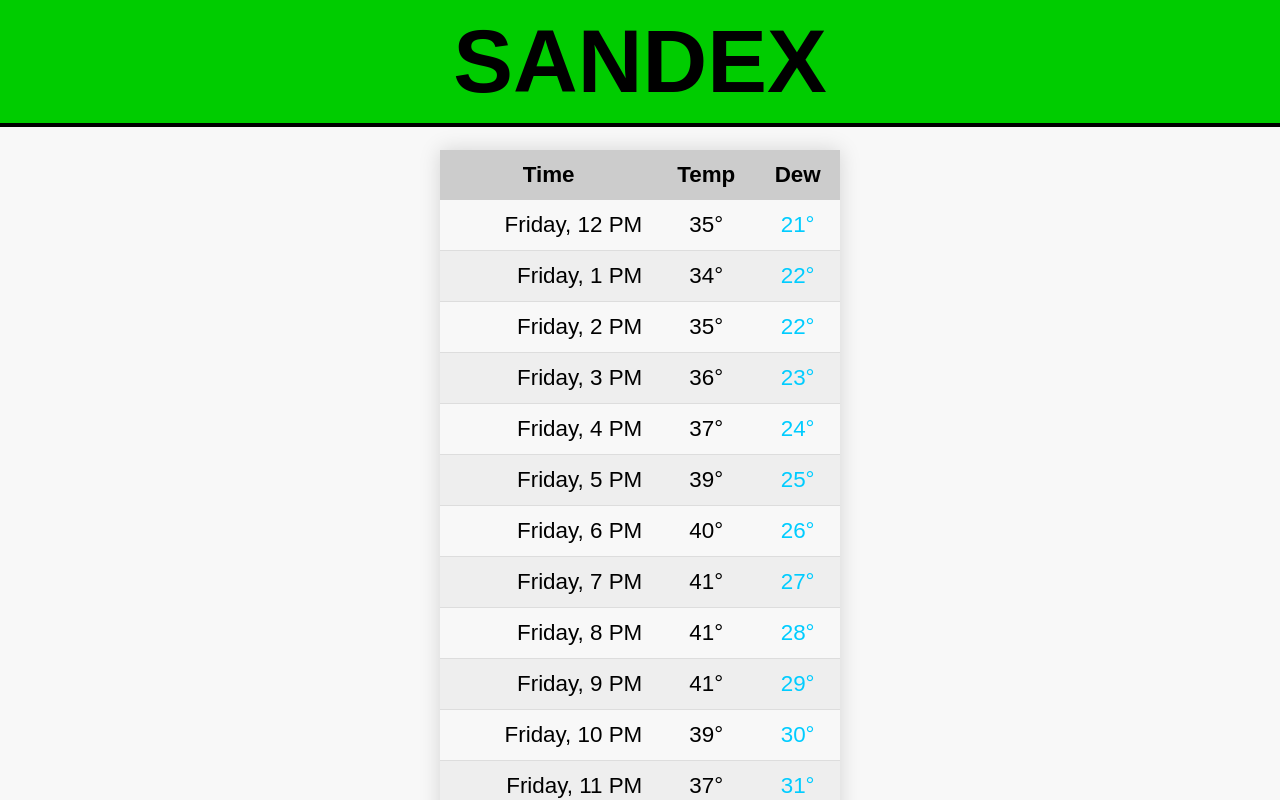
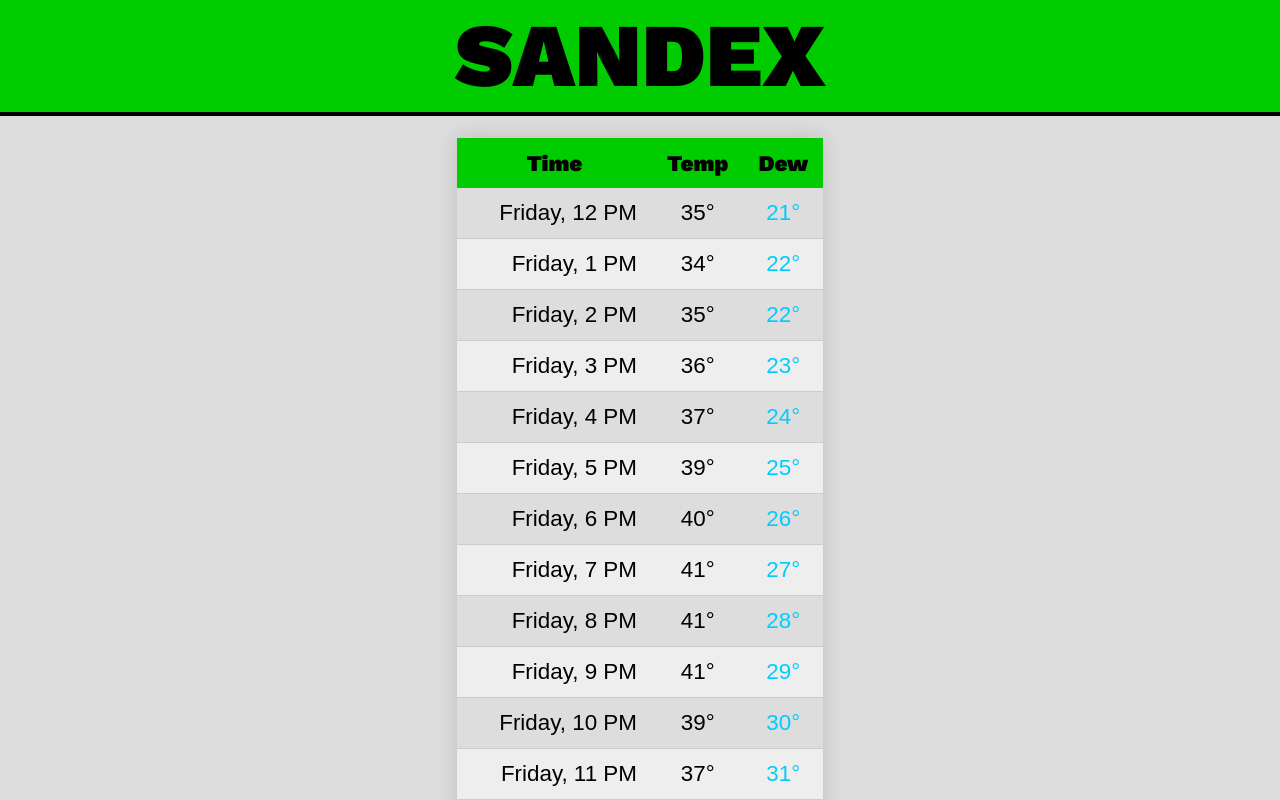
Before and after one commit to tikaro/sandex, a React (Create React App) app: page / in a window 1280 px wide. Shown: the top 800 px of the page. Built offline with nearby package versions, Linux system fonts and the light colour scheme.

Commit message:
Splashing around with SCSS updates

```diff
--- a/public/index.html
+++ b/public/index.html
@@ -7,37 +7,17 @@
     <meta name="theme-color" content="#000000" />
     <meta
       name="description"
-      content="Web site created using create-react-app"
+      content="A measure of how perfect the weather is in West Chester, PA"
     />
     <link rel="apple-touch-icon" href="%PUBLIC_URL%/wifir.png" />
-    <!--
-      manifest.json provides metadata used when your web app is installed on a
-      user's mobile device or desktop. See https://developers.google.com/web/fundamentals/web-app-manifest/
-    -->
     <link rel="manifest" href="%PUBLIC_URL%/manifest.json" />
-    <!--
-      Notice the use of %PUBLIC_URL% in the tags above.
-      It will be replaced with the URL of the `public` folder during the build.
-      Only files inside the `public` folder can be referenced from the HTML.
-
-      Unlike "/favicon.ico" or "favicon.ico", "%PUBLIC_URL%/favicon.ico" will
-      work correctly both with client-side routing and a non-root public URL.
-      Learn how to configure a non-root public URL by running `npm run build`.
-    -->
+    <style>
+      @import url('https://fonts.googleapis.com/css2?family=Work+Sans:wght@900&display=swap');
+    </style>
     <title>Sandex</title>
   </head>
   <body>
     <noscript>You need to enable JavaScript to run this app.</noscript>
     <div id="root"></div>
-    <!--
-      This HTML file is a template.
-      If you open it directly in the browser, you will see an empty page.
-
-      You can add webfonts, meta tags, or analytics to this file.
-      The build step will place the bundled scripts into the <body> tag.
-
-      To begin the development, run `npm start` or `yarn start`.
-      To create a production bundle, use `npm run build` or `yarn build`.
-    -->
   </body>
 </html>
--- a/src/App.js
+++ b/src/App.js
@@ -34,7 +34,7 @@ function App() {
       </table>
       </div>
       <div id="wifir">
-        <img src="/wifir.png" />
+        <img src="/wifir.png" alt="The wifir is the logo for 'coworkout', an outdoor co-working group" width="249px" height="249px" />
       </div>
       </>
     </div>
--- a/src/scss/colors.scss
+++ b/src/scss/colors.scss
@@ -1,12 +1,12 @@
 $sandex-true-color: #0C0;
 $sandex-true-text-color: #000;
 
-$page-background-color: #f8f8f8;
+$page-background-color: #DDD;
 $header-background-color: $sandex-true-color;
 
 $gray-1: #CCC;
-$gray-2: #DDD;
-$gray-3: #EEE;
+$gray-2: #EEE;
+$gray-3: #FFF;
 
 // dewpoint colors
 $dewpoint-very-dry-color: #0CF;
--- a/src/scss/index.scss
+++ b/src/scss/index.scss
@@ -13,13 +13,14 @@ body {
 
 #header {
   background: $header-background-color;
-  padding-top: 0.75em;
-  padding-bottom: 0.75em;
+  padding-top: 0.5em;
+  padding-bottom: 0.5em;
   border-bottom: 4px solid $sandex-true-text-color;
   margin-bottom: 1em;
 }
 
 #header h1 {
+  font-family: 'Work Sans', sans-serif;
   font-style: normal;
   font-weight: 900;
   text-transform: uppercase;
@@ -28,6 +29,7 @@ body {
   padding: 0px;
   line-height: 1em;
   text-align: center;
+
 }
 
 #wifir {
@@ -38,7 +40,6 @@ body {
 .styled-table {
   border-collapse: collapse;
   margin: 0 auto;
-  min-width: 400px;
   box-shadow: 0 0 20px rgba(0, 0, 0, 0.15);
 
   th, td {
@@ -46,17 +47,18 @@ body {
   }
 
   thead tr {
-    background-color: $gray-1;
+    background-color: $sandex-true-color;
+    font-family: 'Work Sans', sans-serif;
     text-align: center;
   }
 
   tbody {
     tr {
-      border-bottom: thin solid $gray-2;
+      border-bottom: thin solid $gray-1;
     }
 
     tr:nth-of-type(even) {
-      background-color: $gray-3;
+      background-color: $gray-2;
     }
 
     tr:last-of-type {
```
